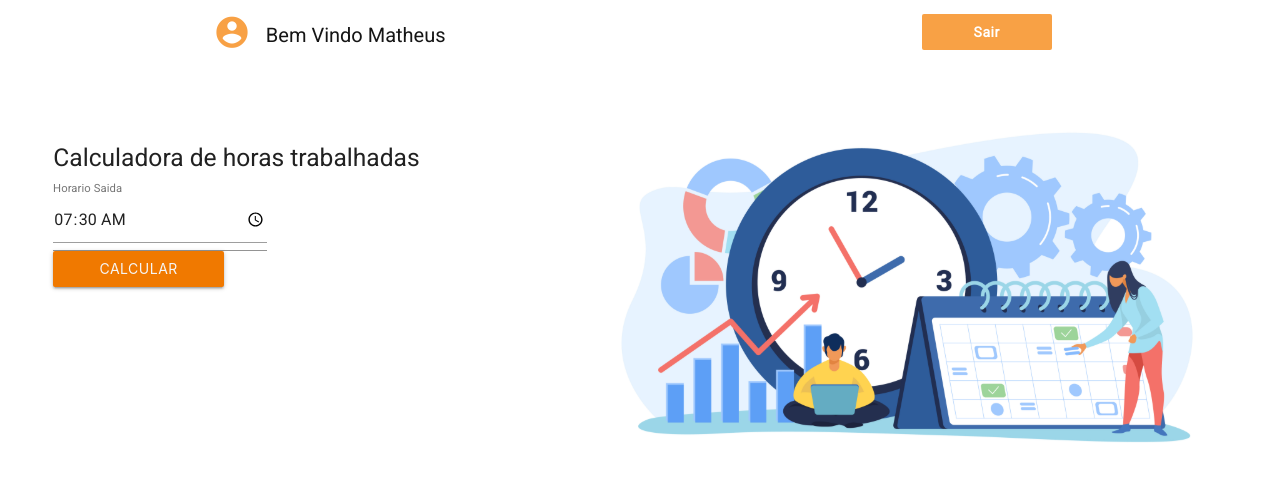
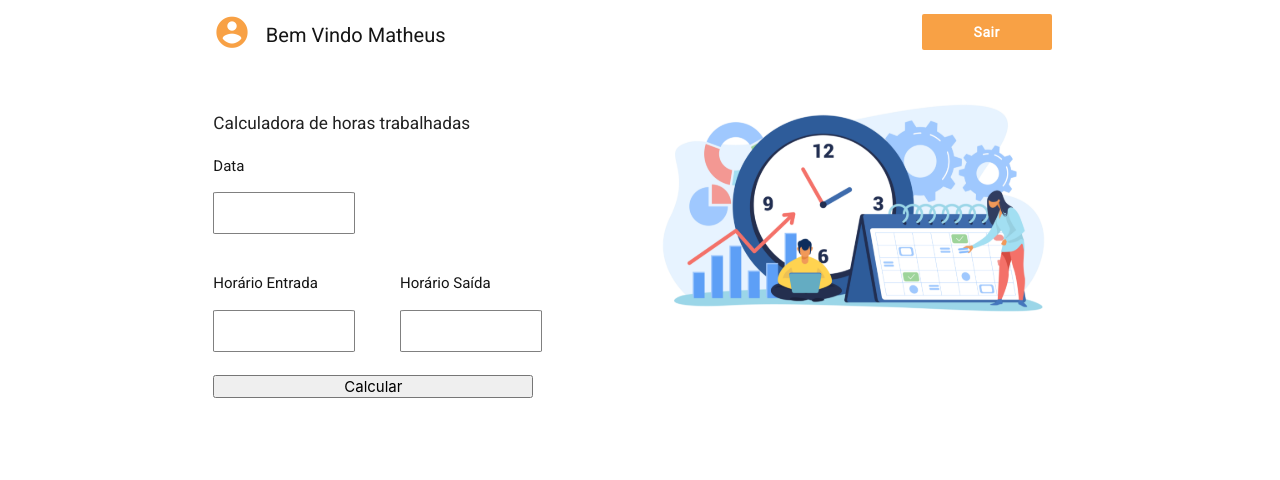
Before and after one commit to mwerneck1956/calculadora-horas-trabalho-frontend, a React (Create React App) app: page / in a window 1280 px wide. Shown: the top 480 px of the page. Built offline with nearby package versions, Linux system fonts and the light colour scheme.

Commit message:
Design do input finalizado

```diff
--- a/src/Sections/WorkTimeCalculator.js
+++ b/src/Sections/WorkTimeCalculator.js
@@ -4,13 +4,16 @@ import React, { useState, useEffect } from "react";
 import useWindowSize from "../CustomHooks/useWindowSize";
 
 //Compontes do materialize
-import { Button } from "react-materialize";
+
 
 //Components Customizados criados para o projeto
-import { TimeInput } from "../components/index";
+import { TimeInput } from "../components/TimeInput/TimeInput";
 
 //Utilizando grid do material-ui para definir o layout
-import { Grid, TextField } from "@material-ui/core";
+import { Grid, TextField ,Button} from "@material-ui/core";
+
+//Css
+import '../styles/Buttons.css'
 
 //Ilustração de tempo utilizada na pagina
 import timeIlustration from "../assets/imgs/HorarioIlustration.svg";
@@ -24,6 +27,49 @@ export default function WorkTimeCalculator() {
   }, [arrivalTime]);
   return (
     <Grid
+      style={{ marginTop: "3%" }}
+      justify="center"
+      container
+      lg={12}
+      xl={12}
+    >
+      <Grid xs={12} lg={3} direction="row" justify={size.width > 1273 ? "space-between" :"center"}item container>
+        <Grid sm={12} lg={12}>
+          <h6>Calculadora de horas trabalhadas</h6>
+        </Grid>
+
+        <Grid xs={8} md={5} sm={5} lg ={5}>
+          <TimeInput label="Data"/>
+        </Grid>
+        <Grid lg={6} md={5} sm={5} xs={0}/>
+        <Grid  xs={8} md={5} sm={5} lg={5}>
+          <TimeInput label="Horário Entrada"/>
+        </Grid>
+        <Grid sm={5} md={5} xs={8} lg={5}>
+          <TimeInput label="Horário Saída"/>
+        </Grid>
+        <Grid  md={5} sm={5} xs={8} lg={12} xl={6}>
+          <button>
+              Calcular
+          </button>
+        </Grid>
+
+      </Grid>
+      <Grid lg={1}/>
+      <Grid md={6} lg={4} xl={4}>
+        <img
+          src={timeIlustration}
+          style={{
+            width: "100%",
+            maxHeight: "auto",
+          }}
+        ></img>
+      </Grid>
+    </Grid>
+  );
+}
+
+/* <Grid
         justify={size.width > 966 ? "space-around" : "center"}
         container
         direction="row"
@@ -40,8 +86,7 @@ export default function WorkTimeCalculator() {
                 type="time"
                 defaultValue="07:30"
                 fullWidth
-              onChange = {(e) => setArrivalTime(e.target.value)}
-
+                onChange={(e) => setArrivalTime(e.target.value)}
                 inputProps={{
                   step: 300, // 5 min
                 }}
@@ -71,17 +116,7 @@ export default function WorkTimeCalculator() {
             }}
           />
         </Grid>
-         */}
+          }
          </Grid>
-      <Grid item className="center-align" md={6} lg={6} xl={5}>
-        <img
-          src={timeIlustration}
-          style={{
-            width: "100%",
-            maxHeight: "auto",
-          }}
-        ></img>
-      </Grid>
-    </Grid>
-  );
-}
+
+       </Grid> */
--- /dev/null
+++ b/src/components/TimeInput/TimeInput.css
@@ -0,0 +1,12 @@
+p{
+  color :  var(--main-black);
+
+}
+.timePicker{
+  /*box-shadow: 0.1px 0.1px 0.1px 0.1px rgb(102, 79, 79) !important;*/
+  border-radius: 3%!important;
+  width: 90%!important;
+  height: 40px!important;
+  padding-left: 20px!important;
+  border:solid 1px grey!important ;
+}
--- a/src/components/TimeInput.js
+++ b/src/components/TimeInput/TimeInput.js
@@ -1,14 +1,17 @@
 import React, { Fragment } from "react";
 
 //Componente Base
-import {TimePicker} from 'react-materialize'
+import {TimePicker,DatePicker} from 'react-materialize'
 
+//css
+import './TimeInput.css'
 export function TimeInput(props) {
   return (
     <Fragment>
       <p style={{ textAlign: "initial" }}>{props.label}</p>
       <TimePicker
-        onChange = {(h,m)=>props.onChange(h,m)}
+        className = "timePicker"
+        //onChange = {(h,m)=>props.onChange(h,m)}
         options={{
           autoClose: false,
           container: null,
--- a/src/index.js
+++ b/src/index.js
@@ -3,7 +3,6 @@ import 'materialize-css';
 import ReactDOM from 'react-dom';
 import './index.css';
 import App from './App';
-import * as serviceWorker from './serviceWorker';
 
 ReactDOM.render(
   <React.StrictMode>
@@ -15,4 +14,4 @@ ReactDOM.render(
 // If you want your app to work offline and load faster, you can change
 // unregister() to register() below. Note this comes with some pitfalls.
 // Learn more about service workers: https://bit.ly/CRA-PWA
-serviceWorker.unregister();
+//serviceWorker.unregister();
--- a/src/serviceWorker.js
+++ /dev/null
@@ -1,141 +0,0 @@
-// This optional code is used to register a service worker.
-// register() is not called by default.
-
-// This lets the app load faster on subsequent visits in production, and gives
-// it offline capabilities. However, it also means that developers (and users)
-// will only see deployed updates on subsequent visits to a page, after all the
-// existing tabs open on the page have been closed, since previously cached
-// resources are updated in the background.
-
-// To learn more about the benefits of this model and instructions on how to
-// opt-in, read https://bit.ly/CRA-PWA
-
-const isLocalhost = Boolean(
-  window.location.hostname === 'localhost' ||
-    // [::1] is the IPv6 localhost address.
-    window.location.hostname === '[::1]' ||
-    // 127.0.0.0/8 are considered localhost for IPv4.
-    window.location.hostname.match(
-      /^127(?:\.(?:25[0-5]|2[0-4][0-9]|[01]?[0-9][0-9]?)){3}$/
-    )
-);
-
-export function register(config) {
-  if (process.env.NODE_ENV === 'production' && 'serviceWorker' in navigator) {
-    // The URL constructor is available in all browsers that support SW.
-    const publicUrl = new URL(process.env.PUBLIC_URL, window.location.href);
-    if (publicUrl.origin !== window.location.origin) {
-      // Our service worker won't work if PUBLIC_URL is on a different origin
-      // from what our page is served on. This might happen if a CDN is used to
-      // serve assets; see https://github.com/facebook/create-react-app/issues/2374
-      return;
-    }
-
-    window.addEventListener('load', () => {
-      const swUrl = `${process.env.PUBLIC_URL}/service-worker.js`;
-
-      if (isLocalhost) {
-        // This is running on localhost. Let's check if a service worker still exists or not.
-        checkValidServiceWorker(swUrl, config);
-
-        // Add some additional logging to localhost, pointing developers to the
-        // service worker/PWA documentation.
-        navigator.serviceWorker.ready.then(() => {
-          console.log(
-            'This web app is being served cache-first by a service ' +
-              'worker. To learn more, visit https://bit.ly/CRA-PWA'
-          );
-        });
-      } else {
-        // Is not localhost. Just register service worker
-        registerValidSW(swUrl, config);
-      }
-    });
-  }
-}
-
-function registerValidSW(swUrl, config) {
-  navigator.serviceWorker
-    .register(swUrl)
-    .then(registration => {
-      registration.onupdatefound = () => {
-        const installingWorker = registration.installing;
-        if (installingWorker == null) {
-          return;
-        }
-        installingWorker.onstatechange = () => {
-          if (installingWorker.state === 'installed') {
-            if (navigator.serviceWorker.controller) {
-              // At this point, the updated precached content has been fetched,
-              // but the previous service worker will still serve the older
-              // content until all client tabs are closed.
-              console.log(
-                'New content is available and will be used when all ' +
-                  'tabs for this page are closed. See https://bit.ly/CRA-PWA.'
-              );
-
-              // Execute callback
-              if (config && config.onUpdate) {
-                config.onUpdate(registration);
-              }
-            } else {
-              // At this point, everything has been precached.
-              // It's the perfect time to display a
-              // "Content is cached for offline use." message.
-              console.log('Content is cached for offline use.');
-
-              // Execute callback
-              if (config && config.onSuccess) {
-                config.onSuccess(registration);
-              }
-            }
-          }
-        };
-      };
-    })
-    .catch(error => {
-      console.error('Error during service worker registration:', error);
-    });
-}
-
-function checkValidServiceWorker(swUrl, config) {
-  // Check if the service worker can be found. If it can't reload the page.
-  fetch(swUrl, {
-    headers: { 'Service-Worker': 'script' },
-  })
-    .then(response => {
-      // Ensure service worker exists, and that we really are getting a JS file.
-      const contentType = response.headers.get('content-type');
-      if (
-        response.status === 404 ||
-        (contentType != null && contentType.indexOf('javascript') === -1)
-      ) {
-        // No service worker found. Probably a different app. Reload the page.
-        navigator.serviceWorker.ready.then(registration => {
-          registration.unregister().then(() => {
-            window.location.reload();
-          });
-        });
-      } else {
-        // Service worker found. Proceed as normal.
-        registerValidSW(swUrl, config);
-      }
-    })
-    .catch(() => {
-      console.log(
-        'No internet connection found. App is running in offline mode.'
-      );
-    });
-}
-
-export function unregister() {
-  if ('serviceWorker' in navigator) {
-    navigator.serviceWorker.ready
-      .then(registration => {
-        registration.unregister();
-      })
-      .catch(error => {
-        console.error(error.message);
-      });
-  }
-}
--- /dev/null
+++ b/src/styles/Buttons.css
@@ -0,0 +1,4 @@
+button{
+  box-shadow: inherit;
+  width: 100%;
+}
```
Lines whose indentation alone changed are shown as unchanged.
